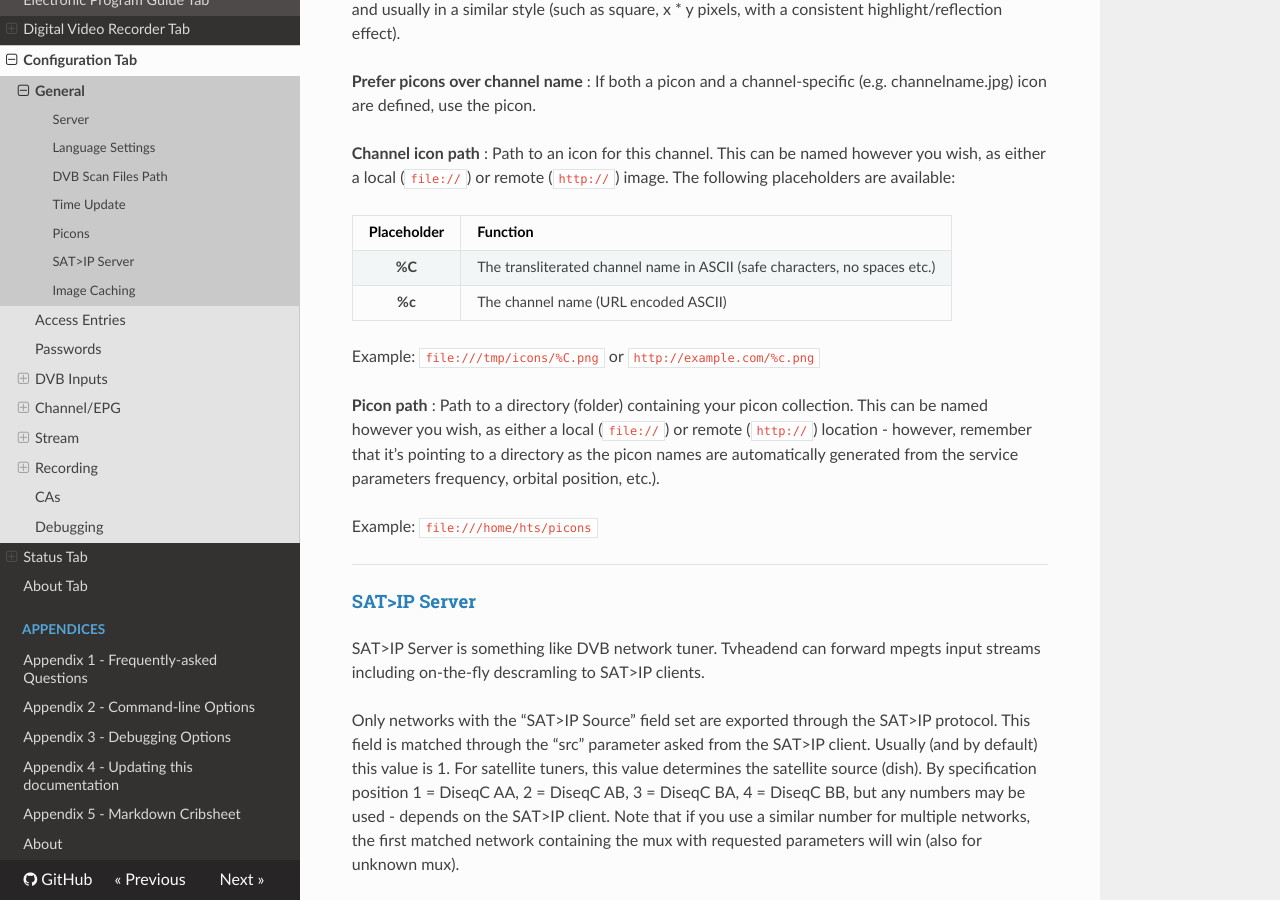
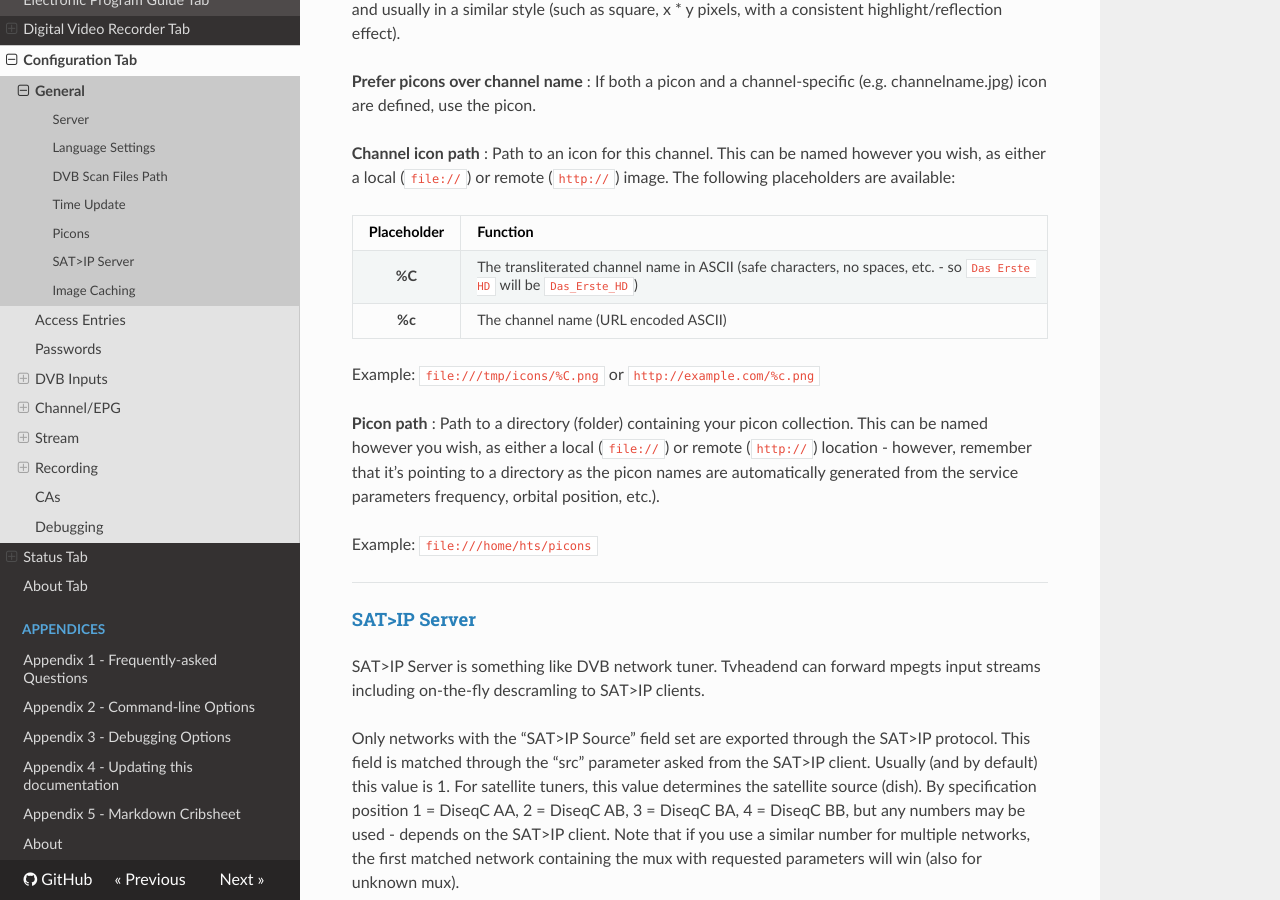
Before and after one commit to tvheadend/tvheadend-documentation, an MkDocs documentation site: the page built from docs/webui/config_general.md, in a window 1280 px wide and 900 px high, scrolled down 2272 px. Built offline with MkDocs 1.6.1, drawn with Linux system fonts in a browser that asks for light colours; nearby versions of some CDN libraries; old or Windows-style settings are respelled for this version of MkDocs.

Commit message:
Config_general: Add example of picon transliterated channel name

```diff
--- a/docs/webui/config_general.md
+++ b/docs/webui/config_general.md
@@ -100,7 +100,7 @@
 
 Placeholder | Function
 :----------:| --------
-**%C**      | The transliterated channel name in ASCII (safe characters, no spaces etc.)
+**%C**      | The transliterated channel name in ASCII (safe characters, no spaces, etc. - so `Das Erste HD` will be `Das_Erste_HD`)
 **%c**      | The channel name (URL encoded ASCII)
 
 Example: `file:///tmp/icons/%C.png` or `http://example.com/%c.png`
```
